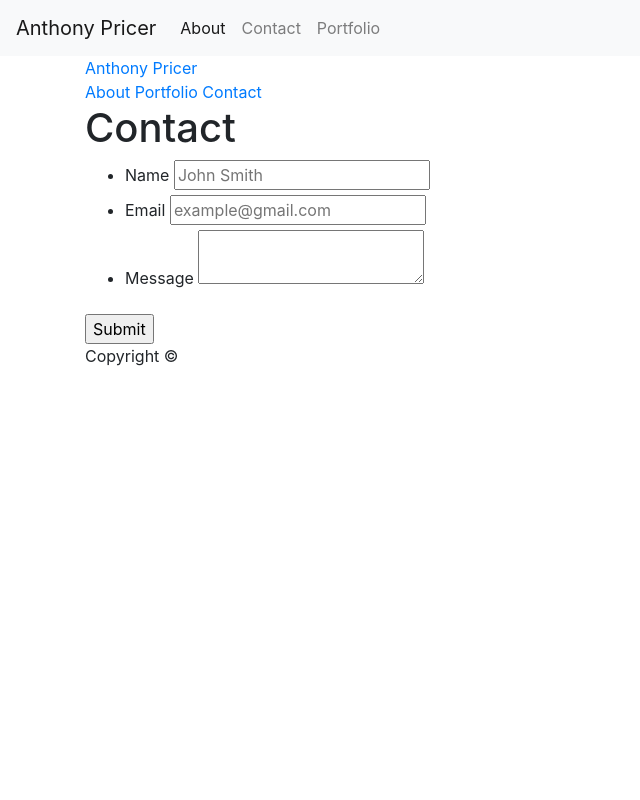
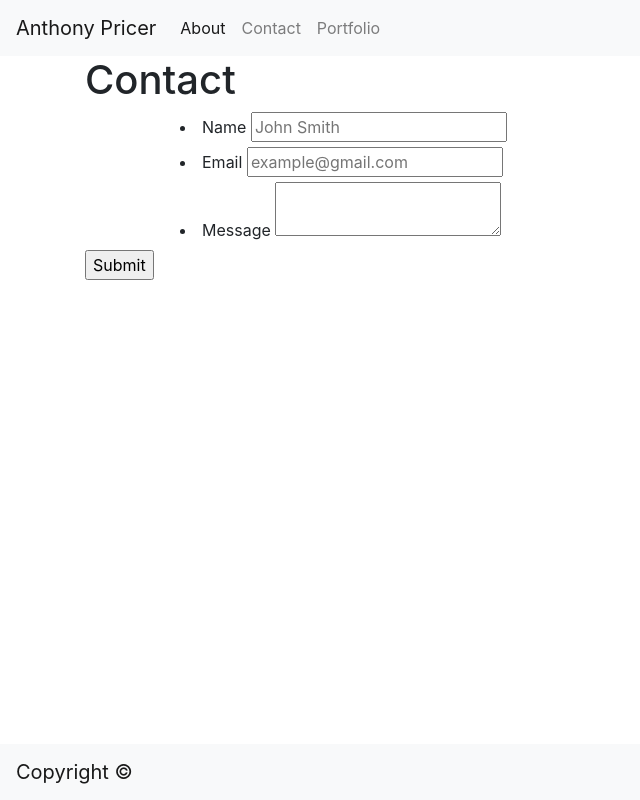
Before and after one commit to apricer/Bootstrap-Portfolio, a plain HTML site: page contact.html in a window 1280 px wide. Shown: the whole page, without its empty margins (0-640 px from the left). Drawn offline with nearby package versions, Linux system fonts and the light colour scheme.

Commit message:
Bootstrap-Porfolio

```diff
--- a/contact.html
+++ b/contact.html
@@ -6,7 +6,6 @@
   <meta name="viewport" content="width=device-width, initial-scale=1.0">
   <title>Contact | Anthony Pricer</title>
   <link href="https://stackpath.bootstrapcdn.com/bootstrap/4.3.1/css/bootstrap.min.css" rel="stylesheet" integrity="sha384-ggOyR0iXCbMQv3Xipma34MD+dH/1fQ784/j6cY/iJTQUOhcWr7x9JvoRxT2MZw1T" crossorigin="anonymous">
-  <link rel="stylesheet" type="text/css" href="assets/css/style.css">
 </head>
 
 <body>
@@ -29,48 +28,77 @@
                 </div>
         </nav>
 
-  <header id="masthead">
         <div class="container">
-      <a href="index.html" id="logo">Anthony Pricer</a>
-      <nav>
-        <a href="index.html">About</a>
-        <a href="portfolio.html">Portfolio</a>
-        <a href="contact.html">Contact</a>
-      </nav>
+            <div class="row">
+                <div class="col-sm-12">
+                    <h1>Contact</h1>
                 </div>
-  </header>
+            </div>
 
-  <div id="main-container" class="container">
-    <section class="main-section">
-      <h1>Contact</h1>
+            <div class="row">
+                <div class="col-sm-1">
 
-      <form id="contact-form">
-        <ul>
+                </div>
+                <div class="col-sm-10">
                     <li>
                         <label for="name">Name</label>
                         <input type="text" id="name" name="name" placeholder="John Smith" required="required">
                     </li>
+
+                </div>
+                <div class="col-sm-1">
+
+                </div>
+            </div>
+
+            <div class="row">
+                <div class="col-sm-1">
+
+                </div>
+                <div class="col-sm-10">
                     <li>
                         <label for="email">Email</label>
                         <input type="email" id="email" name="email" placeholder="example@gmail.com" required="required">
                     </li>
+                </div>
+                <div class="col-sm-1">
+
+                </div>
+
+            </div>
+
+            <div class="row">
+                <div class="col-sm-1">
+
+                </div>
+                <div class="col-sm-10">
                     <li>
                         <label for="message">Message</label>
                         <textarea id="message" name="message" required="required"></textarea>
                     </li>
-        </ul>
-        <input type="submit">
-      </form>
-
-    </section>
+                </div>
+                <div class="col-sm-1">
 
                 </div>
+            </div>
 
-  <footer>
-    <div class="container">
-      Copyright &copy;
+            <div class="row">
+                <div class="col-sm-3">
+                    <input type="submit">
                 </div>
-  </footer>
+                <div class="col-sm-9">
+                </div>
+            </div>
+
+            <div class="row">
+                    <div class="col-sm-12">
+                            <nav class="navbar fixed-bottom navbar-light bg-light">
+                                <a class="navbar-brand" href="#">Copyright &copy;</a>
+                            </nav>
+                    </div>
+                </div>
+            </div>
+
 </body>
 
 </html>
```
Also changed, not shown: index.html (+1 -1 lines), portfolio.html (+0 -1 lines). Lines whose indentation alone changed are shown as unchanged.
